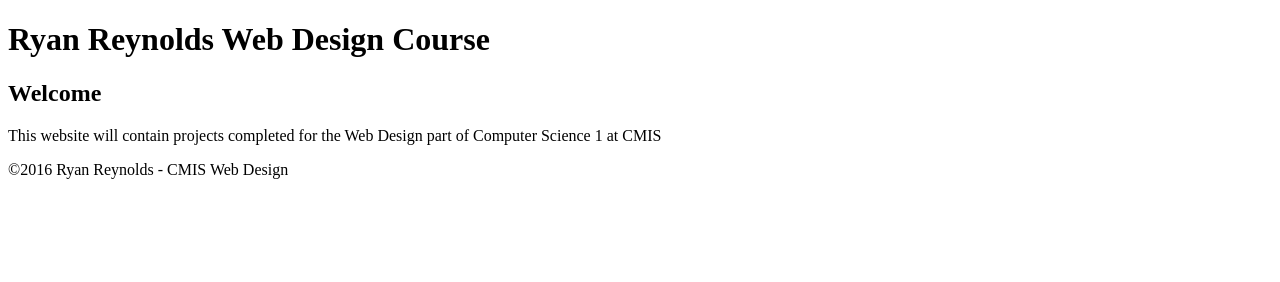
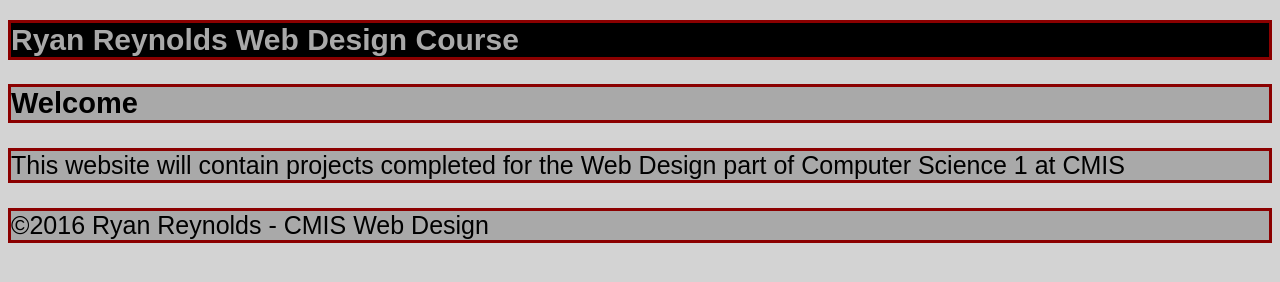
Before and after one commit to ryan2553-cmis/ryan2553-cmis-WD, a plain HTML site: page index.html in a window 1280 px wide. Drawn offline with Linux system fonts and the light colour scheme.

Commit message:
started css

```diff
--- a/index.html
+++ b/index.html
@@ -18,6 +18,7 @@ Save all your work to github.com.
 Use sftp to upload your work to our production server.
 Update your cheatsheet.txt file with sftp commands (push updates to github).
 View your website from our production server.-->
+<link rel="stylesheet" href="main.css" type="text/css">
 	</head>
 	<body>
 		<h1>
--- /dev/null
+++ b/main.css
@@ -0,0 +1,28 @@
+
+html{
+background-color:LightGrey
+}
+h1{
+	border-style: solid;
+	border-color:#8B0000;
+	font-family:fantasy;
+	color:DarkGray;
+	font-size:30px;
+	background-color:black
+}
+h2{
+	border-style: solid;
+	border-color:#8B0000;
+	font-family:arial;
+	color:black;
+	font-size:29px;
+	background-color:DarkGrey
+}
+p{
+	border-style: solid;
+	border-color:#8B0000;
+	font-family:arial;
+	color:black;
+	font-size:25px;
+	background-color:DarkGrey
+}
```
